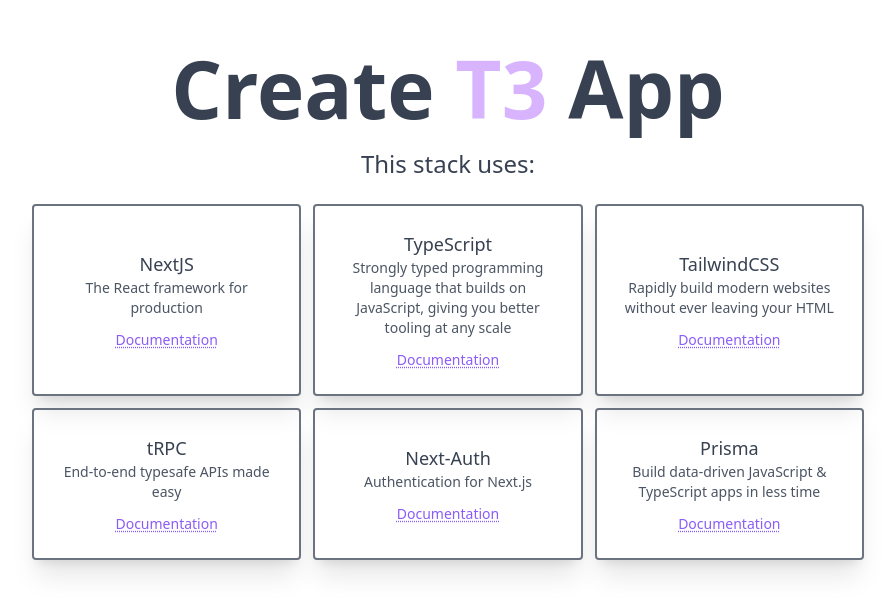
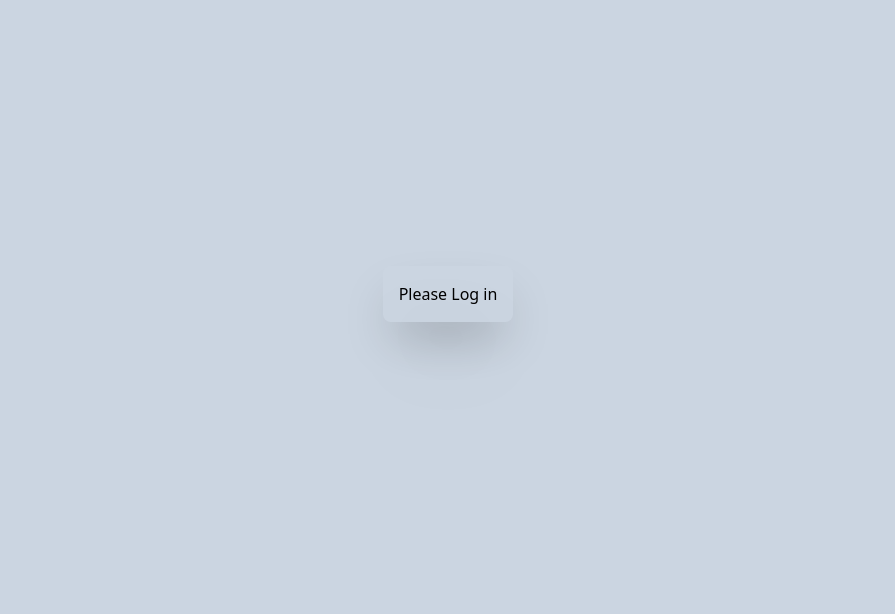
Before and after one commit to azka-zaydan/notes-app-next, a Next.js app: page / in a window 1280 px wide. Shown: the part 106-720 px from the top of the page, without its empty margins (192-1087 px from the left). Built offline with nearby package versions, Linux system fonts and the light colour scheme.

Commit message:
added new features

```diff
--- a/src/context/CurrentUserContext.tsx
+++ b/src/context/CurrentUserContext.tsx
@@ -8,6 +8,7 @@
     userName: string
     userPassword: string
     logIn: (userName: string, userPassword: string) => void
+    setUserNameLocal: (username: string) => void
     logOut: () => void
     token: string
     setUserToken: (token: string) => void
@@ -38,6 +39,9 @@
         setToken('')
         window.localStorage.clear()
     }
+    const setUserNameLocal = (username: string) => [
+        setUserName(username)
+    ]
 
     return (
         <currentUserContext.Provider value={{
@@ -46,7 +50,8 @@
             token,
             logIn,
             logOut,
-            setUserToken
+            setUserToken,
+            setUserNameLocal
         }}>
             {children}
         </currentUserContext.Provider>
--- a/src/pages/index.tsx
+++ b/src/pages/index.tsx
@@ -1,7 +1,20 @@
 import type { NextPage } from "next";
 import Head from "next/head";
+import Link from "next/link";
+import { useEffect } from "react";
+import Layout from "../components/Layout";
+import { useCurrentUser } from "../context/CurrentUserContext";
 
 const Home: NextPage = () => {
+  const { userName, setUserNameLocal } = useCurrentUser()
+
+  useEffect(() => {
+    const username = window.localStorage.getItem('username')
+    if (username !== null || username) {
+      setUserNameLocal((username).replace('"', '').replace('"', ''))
+    }
+  })
+
   return (
     <>
       <Head>
@@ -10,73 +23,30 @@
         <link rel="icon" href="/favicon.ico" />
       </Head>
 
-      <main className="container mx-auto flex flex-col items-center justify-center min-h-screen p-4">
-        <h1 className="text-5xl md:text-[5rem] leading-normal font-extrabold text-gray-700">
-          Create <span className="text-purple-300">T3</span> App
-        </h1>
-        <p className="text-2xl text-gray-700">This stack uses:</p>
-        <div className="grid gap-3 pt-3 mt-3 text-center md:grid-cols-3 lg:w-2/3">
-          <TechnologyCard
-            name="NextJS"
-            description="The React framework for production"
-            documentation="https://nextjs.org/"
-          />
-          <TechnologyCard
-            name="TypeScript"
-            description="Strongly typed programming language that builds on JavaScript, giving you better tooling at any scale"
-            documentation="https://www.typescriptlang.org/"
-          />
-          <TechnologyCard
-            name="TailwindCSS"
-            description="Rapidly build modern websites without ever leaving your HTML"
-            documentation="https://tailwindcss.com/"
-          />
-          <TechnologyCard
-            name="tRPC"
-            description="End-to-end typesafe APIs made easy"
-            documentation="https://trpc.io/"
-          />
-          <TechnologyCard
-            name="Next-Auth"
-            description="Authentication for Next.js"
-            documentation="https://next-auth.js.org/"
-          />
-          <TechnologyCard
-            name="Prisma"
-            description="Build data-driven JavaScript & TypeScript apps in less time"
-            documentation="https://www.prisma.io/docs/"
-          />
+      <Layout>
+
+        <div className='flex flex-col w-auto h-min dark:bg-slate-500 p-4 rounded-lg text-center transition-all shadow-2xl drop-shadow-2xl'>
+          {userName === '' || userName === 'null' ? (
+            <div className="flex flex-col">
+              <Link href={'/login'}>
+                <button className="dark:hover:text-white transition-all">Please Log in</button>
+              </Link>
+
+            </div>
+          ) : (
+            <div className="flex flex-col justify-center items-center space-y-2">
+              <p>Hello</p>
+              <p>{userName.replace('"', '').replace('"', '')}</p>
+              <Link href={`/users/${userName}`}>
+                <button className="dark:bg-slate-800 dark:text-white dark:hover:border dark:hover:border-white rounded-lg w-max p-2">My Notes</button>
+              </Link>
+            </div>
+          )}
         </div>
-      </main>
+      </Layout>
+
     </>
   );
 };
 
 export default Home;
-
-type TechnologyCardProps = {
-  name: string;
-  description: string;
-  documentation: string;
-};
-
-const TechnologyCard = ({
-  name,
-  description,
-  documentation,
-}: TechnologyCardProps) => {
-  return (
-    <section className="flex flex-col justify-center p-6 duration-500 border-2 border-gray-500 rounded shadow-xl motion-safe:hover:scale-105">
-      <h2 className="text-lg text-gray-700">{name}</h2>
-      <p className="text-sm text-gray-600">{description}</p>
-      <a
-        className="mt-3 text-sm underline text-violet-500 decoration-dotted underline-offset-2"
-        href={documentation}
-        target="_blank"
-        rel="noreferrer"
-      >
-        Documentation
-      </a>
-    </section>
-  );
-};
--- a/src/pages/logged-in.tsx
+++ b/src/pages/logged-in.tsx
@@ -6,26 +6,38 @@
 import { fetcher } from '../utils/fetcherAPI'
 
 const LoggedIn = () => {
-    const { userName, userPassword, setUserToken, token } = useCurrentUser()
+    const { userName, userPassword, setUserToken, setUserNameLocal, token } = useCurrentUser()
 
     const { data, error } = useSWR(`/api/login?userName=${userName}&userPassword=${userPassword}`, fetcher)
     if (data) {
         setUserToken(data.access_token)
+        setUserNameLocal(userName)
         localStorage.setItem('token', JSON.stringify(data.access_token))
+        localStorage.setItem('username', JSON.stringify(userName))
     }
+
+    useEffect(() => {
+        if (token !== '') {
+            window.location.href = '/'
+        }
+    }, [token])
 
     return (
         <Layout>
-            <div className='flex flex-col w-auto h-min bg-slate-500 p-4 rounded-lg text-center transition-all shadow-2xl drop-shadow-2xl'>
+            <div className='flex flex-col w-auto h-min dark:bg-slate-500 p-4 rounded-lg text-center transition-all shadow-2xl drop-shadow-2xl'>
                 {data ? (
                     <>
                         <p>Your In!!</p>
                         <Link href={`/users/${userName}`}>
-                            <button className='hover:text-white'>Visit Your Profile!</button>
+                            <button className='dark:hover:text-white'>Visit Your Profile!</button>
                         </Link>
                     </>
 
-                ) : error ? (<p>Please Retry</p>) : 'Loading...'}
+                ) : error ? (
+                    <Link href={'/login'}>
+                        <button>Please Retry</button>
+                    </Link>
+                ) : 'Loading...'}
 
             </div>
         </Layout>
--- a/src/pages/login.tsx
+++ b/src/pages/login.tsx
@@ -9,7 +9,7 @@
 import { useCurrentUser } from '../context/CurrentUserContext'
 
 const Login: NextPage = () => {
-    const { userName, userPassword, logIn } = useCurrentUser()
+    const { userName, setUserNameLocal, logIn } = useCurrentUser()
     const name = useRef<HTMLInputElement>(null)
     const pass = useRef<HTMLInputElement>(null)
 
@@ -19,8 +19,9 @@
         }
     }
     useEffect(() => {
-        if (null !== name.current && null !== pass.current) {
-            logIn(name.current?.value, pass.current?.value)
+        if (name.current?.value !== '') {
+            setUserNameLocal(userName)
+            localStorage.setItem('username', JSON.stringify(userName))
         }
     }, [])
 
@@ -28,24 +29,28 @@
 
     return (
         <Layout>
-            <div className='h-min w-auto bg-slate-500 flex flex-col text-center justify-center rounded-lg drop-shadow-2xl shadow-2xl'>
+            <div className='h-min w-auto dark:bg-slate-500 flex flex-col text-center justify-center rounded-lg drop-shadow-2xl shadow-2xl'>
+                {userName === '' ?
                     <form action="" className='flex flex-col px-2 space-y-3 py-2 justify-center items-center'>
                         <label htmlFor="username">Username</label>
                         <input type="text" ref={name} name='username' className='px-2 rounded-md' />
                         <label htmlFor="password">Password</label>
                         <input type="password" name="password" className='px-2 rounded-md' id="" ref={pass} />
-                    {userName === '' ?
-                        <>
                         <p className='relative top-2'>
                             Please Enter Your Credentials
                         </p>
-                            <button onClick={handleClick} className='transition-all hover:bg-slate-300 w-auto flex p-2 rounded-lg'>Submit</button>
-                        </> :
                         <Link href={`/logged-in`}>
-                            <button className='transition-all hover:bg-slate-300 w-auto flex p-2 rounded-lg'>Let's Go!</button>
+                            <button onClick={handleClick} className='transition-all dark:hover:bg-slate-300 w-auto flex p-2 rounded-lg'>Submit</button>
                         </Link>
+                    </form>
+                    :
+                    <div className='hidden flex-col text-center p-4 items-center justify-center '>
+                        <p>Time To Log In</p>
+                        <Link href={`/logged-in`}>
+                            <button className='transition-all dark:hover:bg-slate-300 w-auto flex p-2 rounded-lg cursor-pointer mt-2'>Let's Go!</button>
+                        </Link>
+                    </div>
                 }
-                </form>
 
             </div>
         </Layout>
--- a/src/pages/users/[user].tsx
+++ b/src/pages/users/[user].tsx
@@ -11,7 +11,7 @@
 
 const User = () => {
     const router = useRouter()
-    const { token, setUserToken, logOut } = useCurrentUser()
+    const { token, setUserToken, logOut, userName } = useCurrentUser()
 
     useEffect(() => {
         const localToken = localStorage.getItem('token')
@@ -28,35 +28,47 @@
 
     return (
         <Layout>
-            <div className='w-auto h-min p-4 rounded-lg flex flex-col bg-slate-500 items-center justify-center text-center space-y-2 transition-all shadow-2xl drop-shadow-2xl'>
+            <div className='w-auto h-min p-4 rounded-lg flex flex-col dark:bg-slate-500 items-center justify-center text-center space-y-2 transition-all shadow-2xl drop-shadow-2xl'>
                 <div>
 
                     <p>
                         Current User:
                     </p>
                     <p>
-                        {user}
+                        {userName}
                     </p>
                 </div>
-                <div className={`${error ? 'hidden' : ''} flex flex-col bg-slate-800 text-white p-2 rounded-lg transition-all`}>
+                <div className={`${error ? 'hidden' : ''} flex flex-col dark:bg-slate-800 dark:text-white p-2 rounded-lg transition-all`}>
                     {data ? data.length > 1 ? data.map((v: any) => (
-                        <div key={v.title} className='w-auto h-min py-1 px-2 hover:border hover:border-white hover:rounded-lg hover:border-solid transition-all'>
+                        <div key={v.title} className='flex flex-col space-y-2 cursor-pointer w-auto h-min py-1 hover:rounded-lg px-2 hover:border hover:border-black dark:hover:border dark:hover:border-white dark:hover:rounded-lg dark:hover:border-solid transition-all'>
                             <p>{v.title}</p>
+                            {v.role === 'user' ? '' :
+                                <p>owner: {v.owner}</p>
+                            }
                         </div>
                     )) : 'No Notes' : (<p className={`${error ? 'hidden' : ''}`}>Loading...</p>)}
 
                 </div>
                 {error ? (
                     <Link href={'/login'}>
-                        <button className='hover:text-white'>Please Log-in</button>
+                        <button className='dark:hover:text-white'>Please Log-in</button>
                     </Link>
                 ) : ''}
                 {token === '' ? '' : (
-                    <button onClick={() => logOut()} >
-                        <div className='py-2 bg-slate-800 rounded-lg text-white w-auto px-4 hover:border hover:border-white transition-all'>
-                            Log Out
-                        </div>
-                    </button>
+                    <div className='flex space-x-2'>
+                        <button onClick={() => logOut()} >
+                            <div className='py-2 dark:bg-slate-800 rounded-lg dark:text-white w-auto px-4 dark:hover:border dark:hover:border-white transition-all'>
+                                Log Out
+                            </div>
+                        </button>
+                        <Link href={'/'}>
+                            <button>
+                                <div className='py-2 dark:bg-slate-800 rounded-lg dark:text-white w-auto px-4 dark:hover:border dark:hover:border-white transition-all'>
+                                    Home
+                                </div>
+                            </button>
+                        </Link>
+                    </div>
                 )
                 }
             </div>
```
Lines whose indentation alone changed are shown as unchanged.
